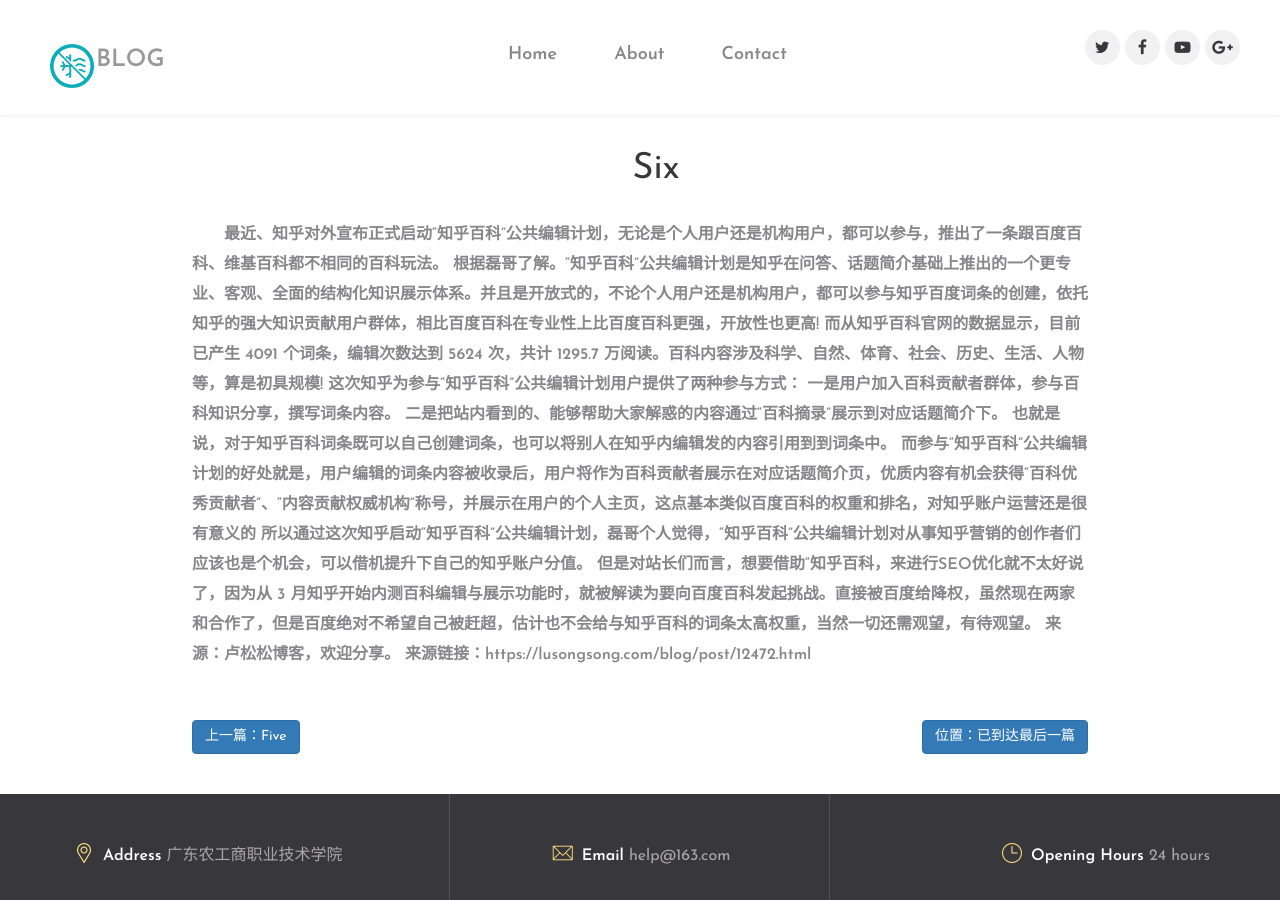
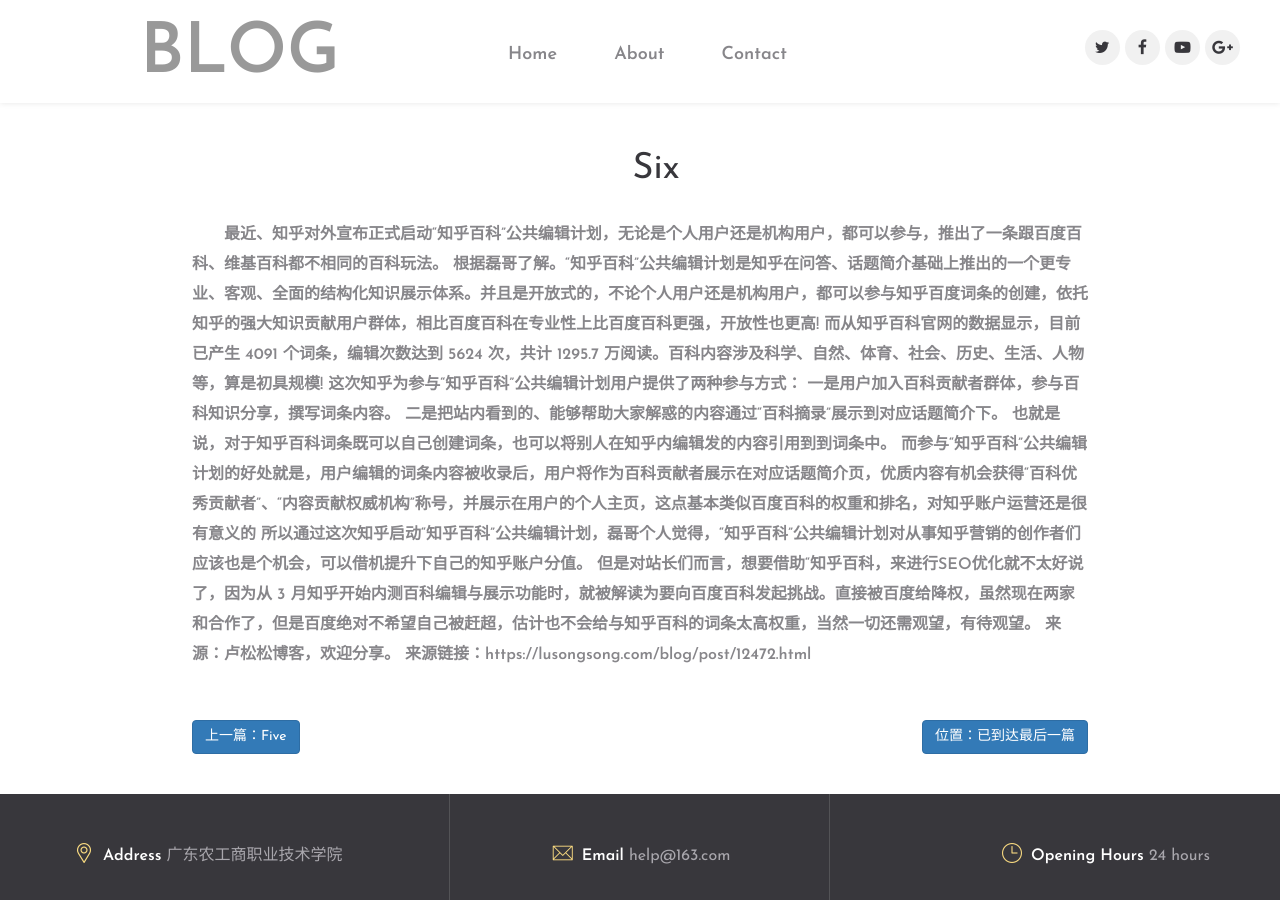
Before and after one commit to gggsd/blogPage, a Jekyll site: the page built from _posts/2019-11-22-one - 副本 (2).md, in a window 1280 px wide and 900 px high. Built offline with Jekyll 4.4.1, drawn with Linux system fonts in a browser that asks for light colours.

```diff
--- a/_layouts/base.html
+++ b/_layouts/base.html
@@ -69,7 +69,7 @@
                     <span class="icon-bar"></span>
                 </button>
                 <a href="index.html" class="logo">
-                    <img src="{{site.baseurl}}/assets/images/1.png" alt="logo"><span class="blog">BLOG</span>
+                    <span class="blog" style="font-size: 70px;margin-left: 100px;line-height: 50px;">BLOG</span>
                 </a>
             </div><!--end .col-md-2-->
             <div class="col-md-8 col-sm-6 collapse_responsive">
```
